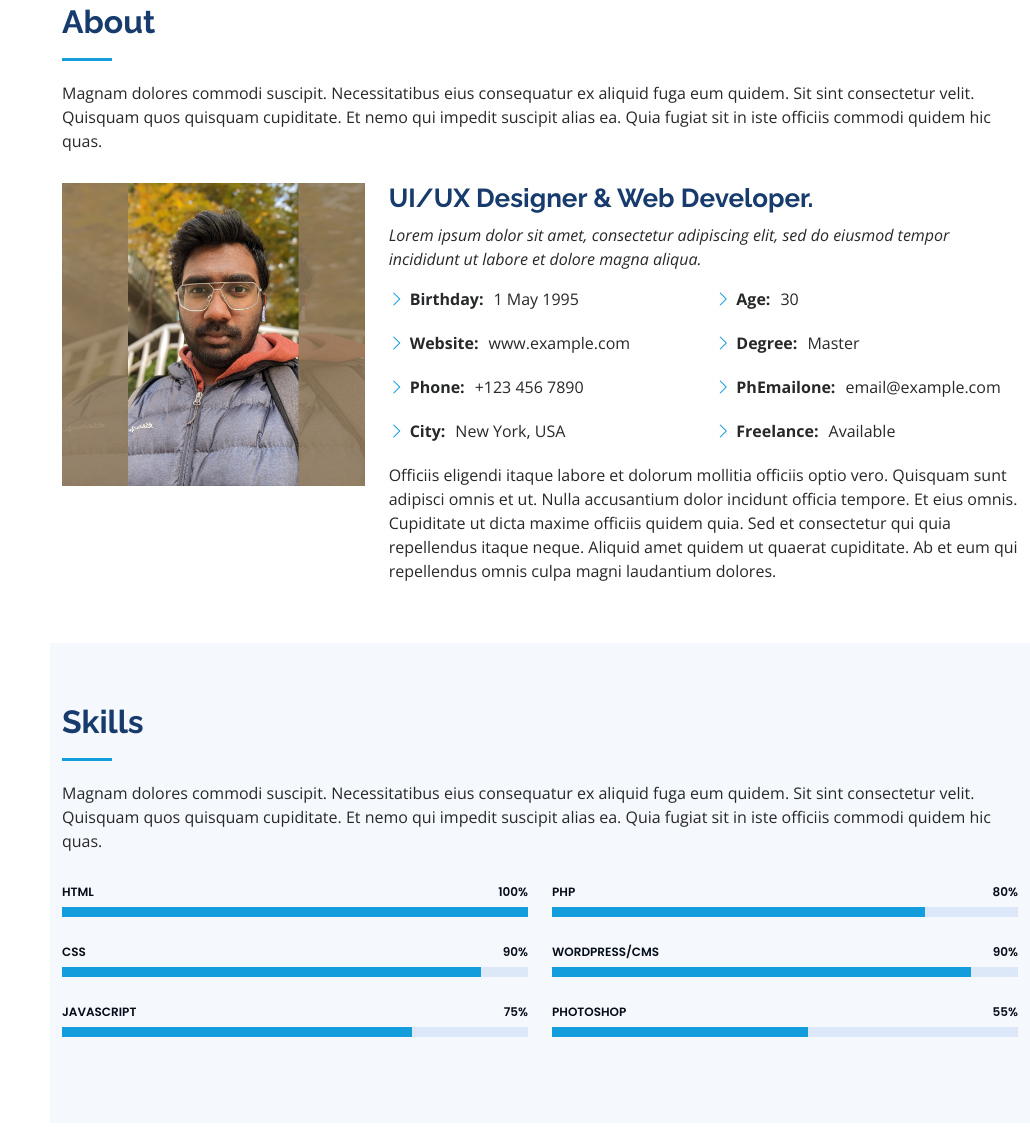
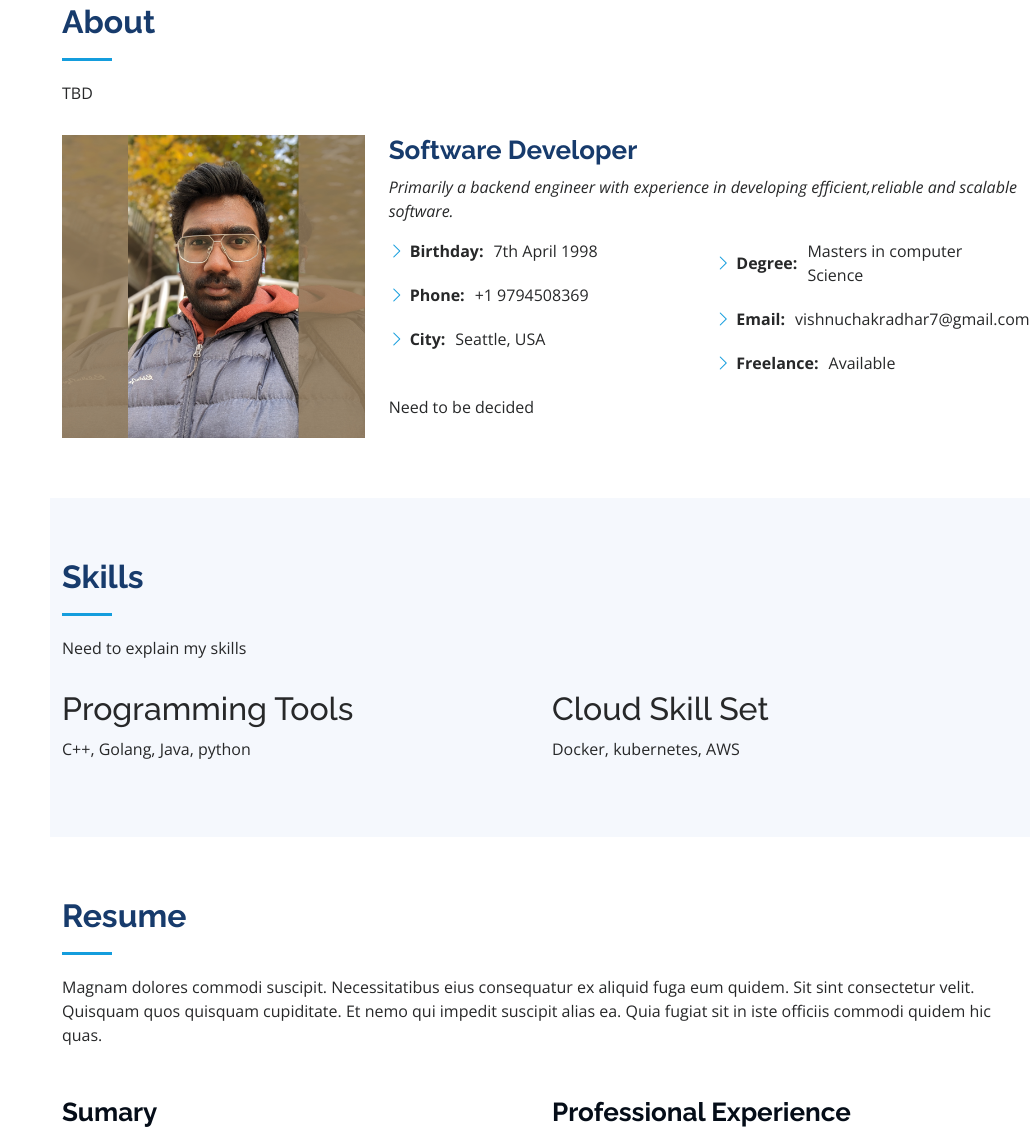
Before and after one commit to chakri07/chakri07.github.io, a plain HTML site: page index.html in a window 1280 px wide. Shown: the part 857-1988 px from the top of the page, without its empty margins (250-1280 px from the left). Drawn offline with nearby package versions, Linux system fonts and the light colour scheme.

Commit message:
added skills and some resume

```diff
--- a/index.html
+++ b/index.html
@@ -83,7 +83,7 @@
 
         <div class="section-title">
           <h2>About</h2>
-          <p>Magnam dolores commodi suscipit. Necessitatibus eius consequatur ex aliquid fuga eum quidem. Sit sint consectetur velit. Quisquam quos quisquam cupiditate. Et nemo qui impedit suscipit alias ea. Quia fugiat sit in iste officiis commodi quidem hic quas.</p>
+          <p>TBD </p>
         </div>
 
         <div class="row">
@@ -91,32 +91,28 @@
             <img src="assets/img/profile-img.jpg" class="img-fluid" alt="">
           </div>
           <div class="col-lg-8 pt-4 pt-lg-0 content" data-aos="fade-left">
-            <h3>UI/UX Designer &amp; Web Developer.</h3>
+            <h3>Software Developer </h3>
             <p class="fst-italic">
-              Lorem ipsum dolor sit amet, consectetur adipiscing elit, sed do eiusmod tempor incididunt ut labore et dolore
-              magna aliqua.
+              Primarily a backend engineer with experience in developing efficient,reliable and scalable software.
             </p>
             <div class="row">
               <div class="col-lg-6">
                 <ul>
-                  <li><i class="bi bi-chevron-right"></i> <strong>Birthday:</strong> <span>1 May 1995</span></li>
-                  <li><i class="bi bi-chevron-right"></i> <strong>Website:</strong> <span>www.example.com</span></li>
-                  <li><i class="bi bi-chevron-right"></i> <strong>Phone:</strong> <span>+123 456 7890</span></li>
-                  <li><i class="bi bi-chevron-right"></i> <strong>City:</strong> <span>New York, USA</span></li>
+                  <li><i class="bi bi-chevron-right"></i> <strong>Birthday:</strong> <span>7th April 1998</span></li>
+                  <li><i class="bi bi-chevron-right"></i> <strong>Phone:</strong> <span>+1 9794508369</span></li>
+                  <li><i class="bi bi-chevron-right"></i> <strong>City:</strong> <span>Seattle, USA</span></li>
                 </ul>
               </div>
               <div class="col-lg-6">
                 <ul>
-                  <li><i class="bi bi-chevron-right"></i> <strong>Age:</strong> <span>30</span></li>
-                  <li><i class="bi bi-chevron-right"></i> <strong>Degree:</strong> <span>Master</span></li>
-                  <li><i class="bi bi-chevron-right"></i> <strong>PhEmailone:</strong> <span>email@example.com</span></li>
+                  <li><i class="bi bi-chevron-right"></i> <strong>Degree:</strong> <span>Masters in computer Science</span></li>
+                  <li><i class="bi bi-chevron-right"></i> <strong>Email:</strong> <span> vishnuchakradhar7@gmail.com</span></li>
                   <li><i class="bi bi-chevron-right"></i> <strong>Freelance:</strong> <span>Available</span></li>
                 </ul>
               </div>
             </div>
             <p>
-              Officiis eligendi itaque labore et dolorum mollitia officiis optio vero. Quisquam sunt adipisci omnis et ut. Nulla accusantium dolor incidunt officia tempore. Et eius omnis.
-              Cupiditate ut dicta maxime officiis quidem quia. Sed et consectetur qui quia repellendus itaque neque. Aliquid amet quidem ut quaerat cupiditate. Ab et eum qui repellendus omnis culpa magni laudantium dolores.
+              Need to be decided
             </p>
           </div>
         </div>
@@ -129,63 +125,33 @@
 
         <div class="section-title">
           <h2>Skills</h2>
-          <p>Magnam dolores commodi suscipit. Necessitatibus eius consequatur ex aliquid fuga eum quidem. Sit sint consectetur velit. Quisquam quos quisquam cupiditate. Et nemo qui impedit suscipit alias ea. Quia fugiat sit in iste officiis commodi quidem hic quas.</p>
+          <p> Need to explain my skills</p>
         </div>
 
         <div class="row skills-content">
 
           <div class="col-lg-6" data-aos="fade-up">
 
-            <div class="progress">
-              <span class="skill">HTML <i class="val">100%</i></span>
-              <div class="progress-bar-wrap">
-                <div class="progress-bar" role="progressbar" aria-valuenow="100" aria-valuemin="0" aria-valuemax="100"></div>
-              </div>
+            <div>
+              <h2>Programming Tools</h2>
+              <p>C++, Golang, Java, python</p>
             </div>
-
+<!--
             <div class="progress">
               <span class="skill">CSS <i class="val">90%</i></span>
               <div class="progress-bar-wrap">
                 <div class="progress-bar" role="progressbar" aria-valuenow="90" aria-valuemin="0" aria-valuemax="100"></div>
               </div>
-            </div>
-
-            <div class="progress">
-              <span class="skill">JavaScript <i class="val">75%</i></span>
-              <div class="progress-bar-wrap">
-                <div class="progress-bar" role="progressbar" aria-valuenow="75" aria-valuemin="0" aria-valuemax="100"></div>
-              </div>
-            </div>
-
+            </div> -->
           </div>
 
           <div class="col-lg-6" data-aos="fade-up" data-aos-delay="100">
-
-            <div class="progress">
-              <span class="skill">PHP <i class="val">80%</i></span>
-              <div class="progress-bar-wrap">
-                <div class="progress-bar" role="progressbar" aria-valuenow="80" aria-valuemin="0" aria-valuemax="100"></div>
-              </div>
+            <div>
+              <h2>Cloud Skill Set</h2>
+              <p>Docker, kubernetes, AWS</p>
             </div>
-
-            <div class="progress">
-              <span class="skill">WordPress/CMS <i class="val">90%</i></span>
-              <div class="progress-bar-wrap">
-                <div class="progress-bar" role="progressbar" aria-valuenow="90" aria-valuemin="0" aria-valuemax="100"></div>
-              </div>
-            </div>
-
-            <div class="progress">
-              <span class="skill">Photoshop <i class="val">55%</i></span>
-              <div class="progress-bar-wrap">
-                <div class="progress-bar" role="progressbar" aria-valuenow="55" aria-valuemin="0" aria-valuemax="100"></div>
-              </div>
-            </div>
-
           </div>
-
         </div>
-
       </div>
     </section><!-- End Skills Section -->
 
@@ -203,7 +169,7 @@
             <h3 class="resume-title">Sumary</h3>
             <div class="resume-item pb-0">
               <h4 class="portfolio-wrap">Chakradhar Gummidela</h4>
-              <p><em>Innovative and deadline-driven Graphic Designer with 3+ years of experience designing and developing user-centered digital/print marketing material from initial concept to final, polished deliverable.</em></p>
+              <p><em>Full stack engineer with an industry experience of 1 year creating highly reliable, scalable code. Experienced in developing software end-to-end with user experience as a priority </em></p>
               <ul>
                 <li>(979)-450-8369</li>
                 <li>vishnuchakradhar7@gmail.com</li>
```
